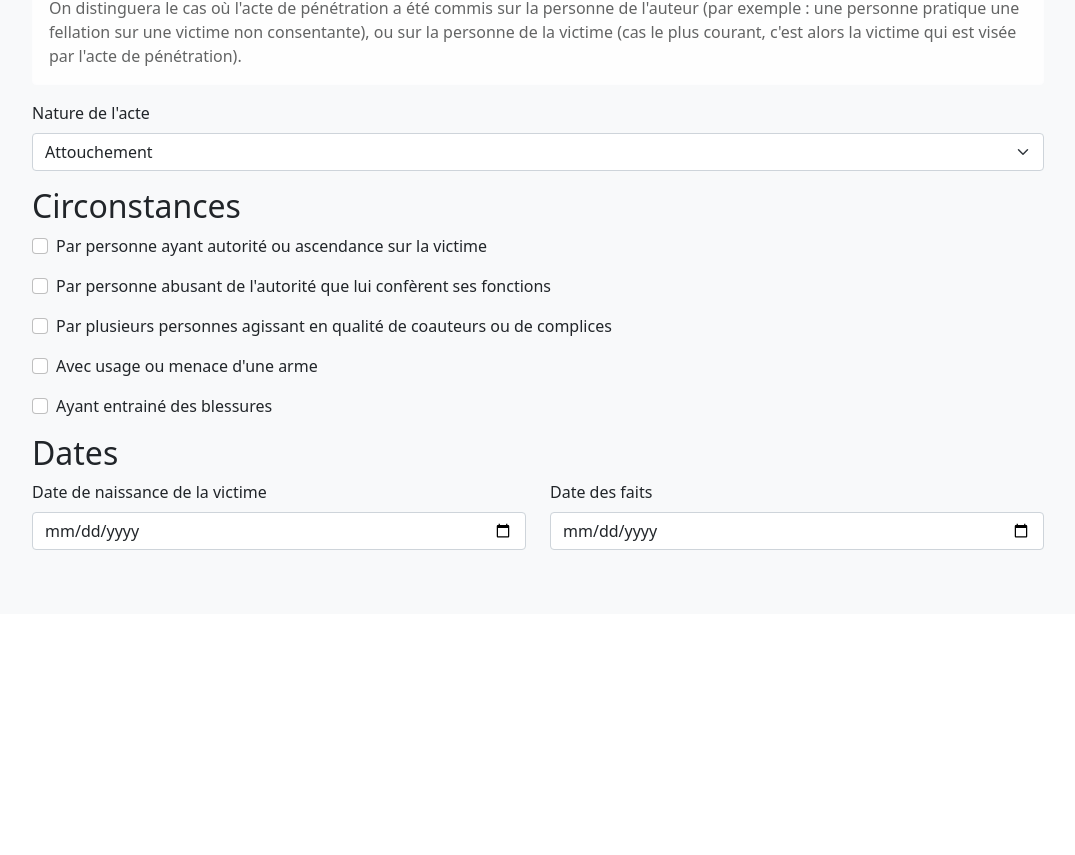
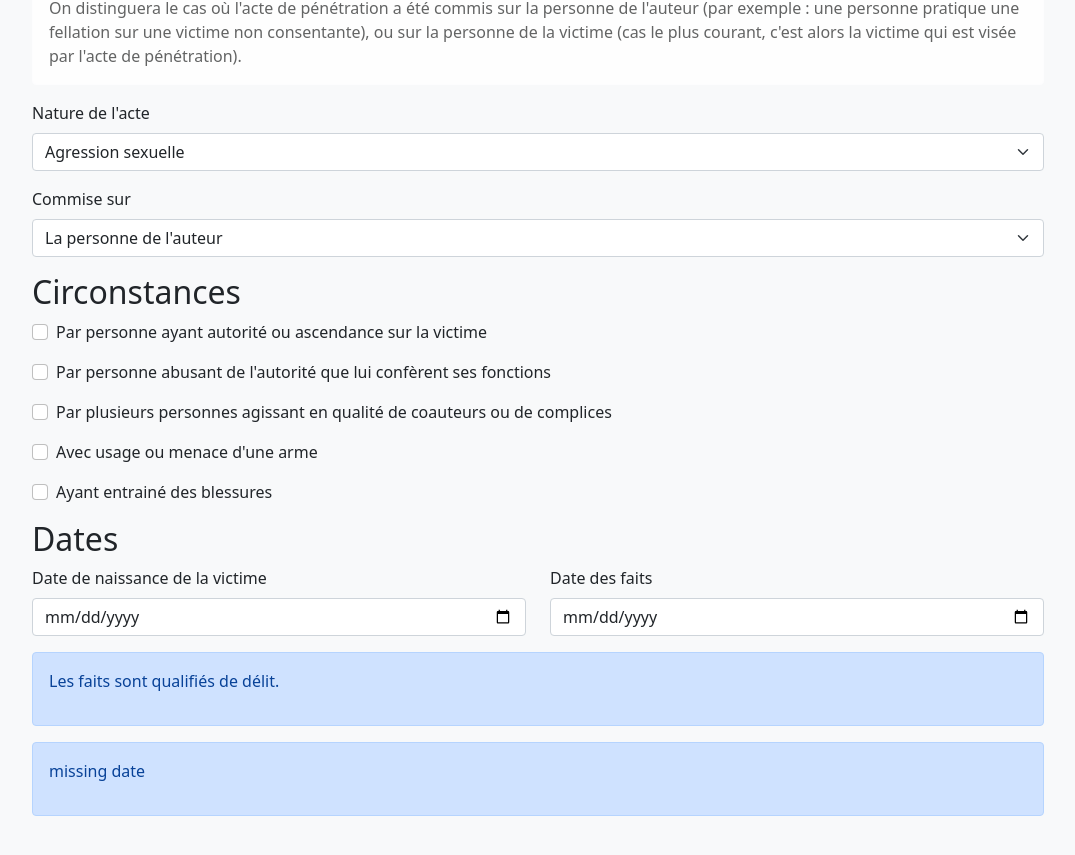
Before and after one commit to eleurent/prescription, a React (Create React App) app: page / in a window 1280 px wide. Shown: the part 419-1274 px from the top of the page, without its empty margins (102-1177 px from the left). Before the commit the page ends 1073 px from the top, so only its background shows below. Built offline with nearby package versions, Linux system fonts and the light colour scheme.

Commit message:
Add crime tree

```diff
--- a/src/component/form.jsx
+++ b/src/component/form.jsx
@@ -8,7 +8,7 @@ class InputForm extends React.Component {
     return (
       <Form onSubmit={this.props.onSubmit} onChange={this.props.onChange}>
         <h2>Nature de l'acte</h2>
-        <div class="alert alert-light" role="alert">
+        <div className="alert alert-light" role="alert">
         Il convient dans un premier temps de déterminer la nature de l'acte que vous souhaitez dénoncer :
         <ul>
           <li>Constitue une <mark>agression sexuelle</mark> le fait d'imposer à une personne un acte quelconque pouvant porter atteinte à son intégrité sexuelle ou à son intimité. Cette atteinte peut prendre des formes très diverses : attouchements sur les parties génitales, caresses sur le corps, baisers, frottement, déshabillement forcé... La jurisprudence exige que soit rapportée la preuve d'un contact physique, connoté sexuellement.</li>
@@ -20,8 +20,16 @@ class InputForm extends React.Component {
         <Form.Group className="mb-3" controlId="natureActe">
           <Form.Label>Nature de l'acte</Form.Label>
           <Form.Select name="natureActe" aria-label="Nature de l'acte">
-            <option value="attouchement">Attouchement</option>
+            <option value="agression">Agression sexuelle</option>
             <option value="penetration">Pénétration</option>
+            <option value="orogenital">Acte oro-génital sans pénétration</option>
+          </Form.Select>
+        </Form.Group>
+        <Form.Group className="mb-3" controlId="natureActe">
+          <Form.Label>Commise sur</Form.Label>
+          <Form.Select name="commiseSur" aria-label="Commise sur">
+            <option value="auteur">La personne de l'auteur</option>
+            <option value="victime">La personne de la victime</option>
           </Form.Select>
         </Form.Group>
 
--- a/src/component/prescription.jsx
+++ b/src/component/prescription.jsx
@@ -5,7 +5,8 @@ import Tree from './tree.jsx'
 
 class Prescription extends React.Component {
   state = {
-      natureActe: 'attouchement',
+      natureActe: 'agression',
+      commiseSur: 'auteur',
       circAutorite: false,
       circFonctions: false,
       circCoaction: false,
--- a/src/component/tree.jsx
+++ b/src/component/tree.jsx
@@ -9,214 +9,319 @@ function datePlusYears(date, years) {
 	return date
 }
 
+const typeCheck = (context) => {
+	switch(context.natureActe) {
+		case "agression":
+			return "delit_root";
+		case "penetration":
+		  switch(context.commiseSur) {
+		  	case "auteur":
+		  		if (!context.dateOfFacts)
+		  			return "missingDate";
+		  		return context.dateOfFacts < new Date('2018-08-03') ? "delit_root" : "crime_root";
+	  		case "victime":
+	  			return "crime_root";
+	  		default:
+	  			return "error";
+		  }
+		case "orogenital":
+			if (!context.dateOfFacts)
+  			return "missingDate";
+			return context.dateOfFacts < new Date('2021-04-21') ? "delit_root" : "crime_root";
+		default:
+			return "error";
+	}
+};
 
-const dateCheck_1 = (context) => {
+const delit = (context) => {
 	const date = ("prescriptionDate" in context) ? context.prescriptionDate : context.dateOfFacts;
 	if (!context.dateOfFacts || !context.dateOfBirth)
 		return "missingDate";
 	if (date < new Date('1989-07-04')) {
-		return "dateCheck_1_1";
+		context.validUntil = new Date('1989-07-04');
+		return "delit_1";
 	} else if (date < new Date('1998-06-18')) {
-		return "dateCheck_1_2";
+		context.validUntil = new Date('1998-06-18');
+		return "delit_2";
 	} else if (date < new Date('2004-03-10')) {
-		return "dateCheck_1_3";
+		context.validUntil = new Date('2004-03-10');
+		return "delit_3";
 	} else if (date < new Date('2017-03-01')) {
-		return "dateCheck_1_4";
+		context.validUntil = new Date('2017-03-01');
+		return "delit_4";
 	} else {
-  	return "dateCheck_1_5";
+		context.validUntil = new Date('9999-01-01'); // Unknown
+  	return "delit_5";
   }
 };
 
-const dateCheck_1_1 = (context) => {
+const delit_1 = (context) => {
 	context.prescriptionDate = datePlusYears(context.dateOfFacts, 3);
-	if (context.prescriptionDate < new Date('1989-07-04'))
+	if (context.prescriptionDate < context.validUntil)
 		return context.prescriptionDate;
 	else
-		return "dateCheck_1";
+		return "delit";
 };
 
-const dateCheck_1_2 = (context) => {
+const delit_2 = (context) => {
 	context.applicationDate = "prescriptionDate" in context ? context.prescriptionDate : context.dateOfFacts;
 	if (context.isMinor && (context.circAutorite || context.circFonctions))
-		return "dateCheck_1_2_1";
+		return "delit_2_1";
 	else
 		return "prescriptionSocle";
 };
 
-const dateCheck_1_2_1 = (context) => {
-	context.applicationDate = "prescriptionDate" in context ? context.prescriptionDate : context.dateOfFacts;
+const delit_2_1 = (context) => {
 	context.prescriptionDate = datePlusYears(context.dateOfBirth, 21);
-	if (context.prescriptionDate > new Date('1998-06-18'))
-		return "dateCheck_1";
-	else
-		return context.prescriptionDate;
+	return (context.prescriptionDate < context.validUntil) ? context.prescriptionDate : "delit";
 }
 
 const prescriptionSocle = (context) => {
   context.prescriptionDate = datePlusYears(context.dateOfFacts, 3);
-  return context.prescriptionDate;
+  return (context.prescriptionDate < context.validUntil) ? context.prescriptionDate : "delit";
 }
 
 const prescriptionSocle6 = (context) => {
   context.prescriptionDate = datePlusYears(context.dateOfFacts, 6);
-  return context.prescriptionDate;
+  return (context.prescriptionDate < context.validUntil) ? context.prescriptionDate : "delit";
 }
 
-const dateCheck_1_3 = (context) => {
+const delit_3 = (context) => {
 	context.applicationDate = "prescriptionDate" in context ? context.prescriptionDate : context.dateOfFacts;
 	if (context.isMinor) {
     if (context.isMinor15 && (context.circAutorite || context.circFonctions || context.circCoaction || context.circArme || context.circBlessures)) {
-    	return "dateCheck_1_3_2";
+    	return "delit_3_2";
 		} else {
-			return "dateCheck_1_3_1";
+			return "delit_3_1";
 		}
 	}
 	else
 		return "prescriptionSocle";
 };
 
-const dateCheck_1_3_1 = (context) => {
-	context.applicationDate = "prescriptionDate" in context ? context.prescriptionDate : context.dateOfFacts;
+const delit_3_1 = (context) => {
 	context.prescriptionDate = datePlusYears(context.dateOfBirth, 21);
-	if (context.prescriptionDate > new Date('2004-03-10'))
-		return "dateCheck_1";
-	else
-		return context.prescriptionDate;
+	return (context.prescriptionDate < context.validUntil) ? context.prescriptionDate : "delit";
 }
 
-const dateCheck_1_3_2 = (context) => {
-	context.applicationDate = "prescriptionDate" in context ? context.prescriptionDate : context.dateOfFacts;
+const delit_3_2 = (context) => {
 	context.prescriptionDate = datePlusYears(context.dateOfBirth, 28);
-	if (context.prescriptionDate > new Date('2004-03-10'))
-		return "dateCheck_1";
-	else
-		return context.prescriptionDate;
+	return (context.prescriptionDate < context.validUntil) ? context.prescriptionDate : "delit";
 }
 
-const dateCheck_1_4 = (context) => {
+const delit_4 = (context) => {
 	context.applicationDate = "prescriptionDate" in context ? context.prescriptionDate : context.dateOfFacts;
 	if (context.isMinor) {
     if (context.isMinor15 && (context.circAutorite || context.circFonctions || context.circCoaction || context.circArme || context.circBlessures)) {
-    	return "dateCheck_1_4_2";
+    	return "delit_4_2";
 		} else {
-			return "dateCheck_1_4_1";
+			return "delit_4_1";
 		}
 	}
 	else
 		return "prescriptionSocle";
 };
 
-const dateCheck_1_4_1 = (context) => {
-	context.applicationDate = "prescriptionDate" in context ? context.prescriptionDate : context.dateOfFacts;
+const delit_4_1 = (context) => {
 	context.prescriptionDate = datePlusYears(context.dateOfBirth, 28);
-	if (context.prescriptionDate > new Date('2017-03-01'))
-		return "dateCheck_1";
-	else
-		return context.prescriptionDate;
+	return (context.prescriptionDate < context.validUntil) ? context.prescriptionDate : "delit";
 }
 
-const dateCheck_1_4_2 = (context) => {
-	context.applicationDate = "prescriptionDate" in context ? context.prescriptionDate : context.dateOfFacts;
+const delit_4_2 = (context) => {
 	context.prescriptionDate = datePlusYears(context.dateOfBirth, 38);
-	if (context.prescriptionDate > new Date('2017-03-01'))
-		return "dateCheck_1";
-	else
-		return context.prescriptionDate;
+	return (context.prescriptionDate < context.validUntil) ? context.prescriptionDate : "delit";
 }
 
 
-const dateCheck_1_5 = (context) => {
+const delit_5 = (context) => {
 	context.applicationDate = "prescriptionDate" in context ? context.prescriptionDate : context.dateOfFacts;
 	if (context.isMinor) {
     if (context.isMinor15) {
-    	return "dateCheck_1_5_2";
+    	return "delit_5_2";
 		} else {
-			return "dateCheck_1_5_1";
+			return "delit_5_1";
 		}
 	}
 	else
 		return "prescriptionSocle6";
 };
 
-const dateCheck_1_5_1 = (context) => {
-	context.applicationDate = "prescriptionDate" in context ? context.prescriptionDate : context.dateOfFacts;
+const delit_5_1 = (context) => {
 	context.prescriptionDate = datePlusYears(context.dateOfBirth, 28);
 	return context.prescriptionDate;
 }
 
-const dateCheck_1_5_2 = (context) => {
+const delit_5_2 = (context) => {
+	context.prescriptionDate = datePlusYears(context.dateOfBirth, 38);
+	return context.prescriptionDate;
+}
+
+const crime = (context) => {
+	const date = ("prescriptionDate" in context) ? context.prescriptionDate : context.dateOfFacts;
+	if (!context.dateOfFacts || !context.dateOfBirth)
+		return "missingDate";
+	if (date < new Date('1989-07-04')) {
+		context.validUntil = new Date('1989-07-04');
+		return "crime_1";
+	} else if (date < new Date('1998-06-18')) {
+		context.validUntil = new Date('1998-06-18');
+		return "crime_2";
+	} else if (date < new Date('2004-03-10')) {
+		context.validUntil = new Date('2004-03-10');
+		return "crime_3";
+	} else if (date < new Date('2017-02-27')) {
+		context.validUntil = new Date('2017-02-27');
+		return "crime_4";
+	} else if (date < new Date('2018-08-03')) {
+		context.validUntil = new Date('2018-08-03');
+  	return "crime_5";
+	} else {
+		context.validUntil = new Date('9999-01-01');
+  	return "crime_6";
+  }
+};
+
+const crime_1 = (context) => {
+	context.prescriptionDate = datePlusYears(context.dateOfFacts, 10);
+	return (context.prescriptionDate < context.validUntil) ? context.prescriptionDate : "crime";
+
+};
+
+const crime_2 = (context) => {
 	context.applicationDate = "prescriptionDate" in context ? context.prescriptionDate : context.dateOfFacts;
+	if (context.isMinor && (context.circAutorite || context.circFonctions))
+		return "crime_major10";
+	else
+		return "crime_prescriptionSocle10";
+};
+
+const crime_3 = (context) => {
+	context.applicationDate = "prescriptionDate" in context ? context.prescriptionDate : context.dateOfFacts;
+	if (context.isMinor)
+		return "crime_major10";
+	else
+		return "crime_prescriptionSocle10";
+};
+
+const crime_4 = (context) => {
+	context.applicationDate = "prescriptionDate" in context ? context.prescriptionDate : context.dateOfFacts;
+	if (context.isMinor)
+		return "crime_major20";
+	else
+		return "crime_prescriptionSocle10";
+};
+const crime_5 = (context) => {
+	context.applicationDate = "prescriptionDate" in context ? context.prescriptionDate : context.dateOfFacts;
+	if (context.isMinor)
+		return "crime_major20";
+	else
+		return "crime_prescriptionSocle20";
+};
+
+const crime_6 = (context) => {
+	context.applicationDate = "prescriptionDate" in context ? context.prescriptionDate : context.dateOfFacts;
+	if (context.isMinor)
+		return "crime_major30";
+	else
+		return "crime_prescriptionSocle20";
+};
+
+const crime_prescriptionSocle10 = (context) => {
+  context.prescriptionDate = datePlusYears(context.dateOfFacts, 10);
+	return (context.prescriptionDate < context.validUntil) ? context.prescriptionDate : "crime";
+}
+
+const crime_prescriptionSocle20 = (context) => {
+  context.prescriptionDate = datePlusYears(context.dateOfFacts, 20);
+	return (context.prescriptionDate < context.validUntil) ? context.prescriptionDate : "crime";
+}
+
+const crime_major10 = (context) => {
+	context.prescriptionDate = datePlusYears(context.dateOfBirth, 28);
+	return (context.prescriptionDate < context.validUntil) ? context.prescriptionDate : "crime";
+}
+
+const crime_major20 = (context) => {
 	context.prescriptionDate = datePlusYears(context.dateOfBirth, 38);
+	return (context.prescriptionDate < context.validUntil) ? context.prescriptionDate : "crime";
+}
+
+const crime_major30 = (context) => {
+	context.prescriptionDate = datePlusYears(context.dateOfBirth, 48);
 	return context.prescriptionDate;
 }
 
 
 const nodes = {
-  	dateCheck_start: {
-  		rule: dateCheck_1,
+  	typeCheck: {
+  		rule: typeCheck,
   		description: null
   	},
-  	dateCheck_1: {
-  		rule: dateCheck_1,
+  	delit_root: {
+  		rule: delit,
+  		description: "Les faits sont qualifiés de délit."
+  	},
+  	delit: {
+  		rule: delit,
   		description: `Les faits n'étaient pas prescrits au moment de l'entrée en vigueur d'une nouvelle loi de réforme portant allongement du délai prescription de l'action publique (voir ci-dessous).`
   	},
-  	dateCheck_1_1: {
-  		rule: dateCheck_1_1,
+  	delit_1: {
+  		rule: delit_1,
   		description: (context) => `Le ${context.dateOfFacts.toLocaleDateString()}, le délit d'agression sexuelle se prescrivait par 3 ans à compter de la date de la commission des faits, soit le ${context.prescriptionDate.toLocaleDateString()}.`,
   		law: "Loi du 31 décembre 1957 instituant le code de procédure pénale"
   	},
-  	dateCheck_1_2: {
-  		rule: dateCheck_1_2,
-  		description:  (context) => `Le ${context.applicationDate.toLocaleDateString()}, le délit d'agression sexuelle se prescrivait:\n- par 3 ans à compter de la majorité de la victime mineure, lorsque les faits ont été commis par ascendant ou personne ayant autorité sur elle\n- par 3 ans, à compter de la date de commission des faits s'agissant des autres cas.`,
+  	delit_2: {
+  		rule: delit_2,
+  		description:  (context) => `Le ${context.applicationDate.toLocaleDateString()}, le délit d'agression sexuelle se prescrivait: \n- par 3 ans à compter de la majorité de la victime mineure, lorsque les faits ont été commis par ascendant ou personne ayant autorité sur elle\n- par 3 ans, à compter de la date de commission des faits s'agissant des autres cas.`,
   		law: "Loi du 14 juillet 1989, décision de la chambre criminelle du 2 décembre 1998"
   	},
-  	dateCheck_1_2_1: {
-  		rule: dateCheck_1_2_1,
+  	delit_2_1: {
+  		rule: delit_2_1,
   		description:  (context) => `En application de la loi précitée, le délai de prescription de l'action publique court jusqu'au ${context.prescriptionDate.toLocaleDateString()}.`
   	},
-  	dateCheck_1_3: {
-  		rule: dateCheck_1_3,
-  		description:  (context) => `Le ${context.applicationDate.toLocaleDateString()}, le délit d'agression sexuelle se prescrivait:\n- par 3 ans à compter de la majorité de la victime mineure, ou\n- par 10 ans à compter de la majorité de la victime agée de moins de 15 ans lorsque les faits ont été commis par ascendant ou personne ayant autorité sur elle, ou par personne abusant de l'autorité que lui confère ses fonctions, ou par plusieurs personnes agissant en coaction, ou avec usage ou menace d'une arme, ou ayant entrainé des blessures\n- par 3 ans, à compter de la date de commission des faits s'agissant des autres cas.`,
+  	delit_3: {
+  		rule: delit_3,
+  		description:  (context) => `Le ${context.applicationDate.toLocaleDateString()}, le délit d'agression sexuelle se prescrivait: \n- par 3 ans à compter de la majorité de la victime mineure, ou\n- par 10 ans à compter de la majorité de la victime agée de moins de 15 ans lorsque les faits ont été commis par ascendant ou personne ayant autorité sur elle, ou par personne abusant de l'autorité que lui confère ses fonctions, ou par plusieurs personnes agissant en coaction, ou avec usage ou menace d'une arme, ou ayant entrainé des blessures\n- par 3 ans, à compter de la date de commission des faits s'agissant des autres cas.`,
   		law: "Loi du 18 juin 1998, et loi du 19 mars 2003"
   	},
-  	dateCheck_1_3_1: {
-  		rule: dateCheck_1_3_1,
+  	delit_3_1: {
+  		rule: delit_3_1,
   		description:  (context) => `En application, le délit d'agression sexuelle se prescrivait par 3 ans à compter de la majorité de la victime mineure, soit le ${context.prescriptionDate.toLocaleDateString()}.`,
   		law: ""
   	},
-  	dateCheck_1_3_2: {
-  		rule: dateCheck_1_3_2,
-  		description:  (context) => `En application, le délit d'agression sexuelle se prescrivait par 10 ans à compter de la majorité de la victime agée de moins de 15 ans, puisque les faits ont été commis par ascendant ou personne ayant autorité sur elle, ou par personne abusant de l'autorité que lui confère ses fonctions, ou par plusieurs personnes agissant en coaction, ou avec usage ou menace d'une arme, ou ayant entrainé des blessures; soit le ${context.prescriptionDate.toLocaleDateString()}.`,
+  	delit_3_2: {
+  		rule: delit_3_2,
+  		description:  (context) => `En application, le délit d'agression sexuelle se prescrivait par 10 ans à compter de la majorité de la victime agée de moins de 15 ans, puisque les faits ont été commis par ascendant ou personne ayant autorité sur elle, ou par personne abusant de l'autorité que lui confère ses fonctions, ou par plusieurs personnes agissant en coaction, ou avec usage ou menace d'une arme, ou ayant entrainé des blessures ; soit le ${context.prescriptionDate.toLocaleDateString()}.`,
   		law: ""
   	},
-  	dateCheck_1_4: {
-  		rule: dateCheck_1_4,
-  		description:  (context) => `Le ${context.applicationDate.toLocaleDateString()}, le délit d'agression sexuelle se prescrivait:\n- par 10 ans à compter de la majorité de la victime mineure, ou\n- par 20 ans à compter de la majorité de la victime agée de moins de 15 ans lorsque les faits ont été commis par ascendant ou personne ayant autorité sur elle, ou par personne abusant de l'autorité que lui confère ses fonctions, ou par plusieurs personnes agissant en coaction, ou avec usage ou menace d'une arme, ou ayant entrainé des blessures\n- par 3 ans, à compter de la date de commission des faits s'agissant des autres cas.`,
+  	delit_4: {
+  		rule: delit_4,
+  		description:  (context) => `Le ${context.applicationDate.toLocaleDateString()}, le délit d'agression sexuelle se prescrivait: \n- par 10 ans à compter de la majorité de la victime mineure, ou\n- par 20 ans à compter de la majorité de la victime agée de moins de 15 ans lorsque les faits ont été commis par ascendant ou personne ayant autorité sur elle, ou par personne abusant de l'autorité que lui confère ses fonctions, ou par plusieurs personnes agissant en coaction, ou avec usage ou menace d'une arme, ou ayant entrainé des blessures\n- par 3 ans, à compter de la date de commission des faits s'agissant des autres cas.`,
   		law: "Loi du 10 mars 2004, et loi du 5 avril 2006"
   	},
-  	dateCheck_1_4_1: {
-  		rule: dateCheck_1_4_1,
+  	delit_4_1: {
+  		rule: delit_4_1,
   		description:  (context) => `En application, le délit d'agression sexuelle se prescrivait par 10 ans à compter de la majorité de la victime mineure, soit le ${context.prescriptionDate.toLocaleDateString()}.`,
   		law: ""
   	},
-  	dateCheck_1_4_2: {
-  		rule: dateCheck_1_4_2,
-  		description:  (context) => `En application, le délit d'agression sexuelle se prescrivait par 20 ans à compter de la majorité de la victime agée de moins de 15 ans, puisque les faits ont été commis par ascendant ou personne ayant autorité sur elle, ou par personne abusant de l'autorité que lui confère ses fonctions, ou par plusieurs personnes agissant en coaction, ou avec usage ou menace d'une arme, ou ayant entrainé des blessures; soit le ${context.prescriptionDate.toLocaleDateString()}.`,
+  	delit_4_2: {
+  		rule: delit_4_2,
+  		description:  (context) => `En application, le délit d'agression sexuelle se prescrivait par 20 ans à compter de la majorité de la victime agée de moins de 15 ans, puisque les faits ont été commis par ascendant ou personne ayant autorité sur elle, ou par personne abusant de l'autorité que lui confère ses fonctions, ou par plusieurs personnes agissant en coaction, ou avec usage ou menace d'une arme, ou ayant entrainé des blessures ; soit le ${context.prescriptionDate.toLocaleDateString()}.`,
   		law: ""
   	},
-  	dateCheck_1_5: {
-  		rule: dateCheck_1_5,
+  	delit_5: {
+  		rule: delit_5,
   		description: (context) => `Le ${context.applicationDate.toLocaleDateString()}, le délit d'agression sexuelle se prescrivait:\n- par 10 ans à compter de la majorité de la victime mineure, ou\n- par 20 ans à compter de la majorité de la victime agée de moins de 15 ans \n- par 6 ans, à compter de la date de commission des faits s'agissant des autres cas.`,
   		law: "Loi du 1er mars 2017"
   	},
-  	dateCheck_1_5_1: {
-  		rule: dateCheck_1_5_1,
+  	delit_5_1: {
+  		rule: delit_5_1,
   		description:  (context) => `En application, le délit d'agression sexuelle se prescrivait par 10 ans à compter de la majorité de la victime mineure, soit le ${context.prescriptionDate.toLocaleDateString()}.`,
   		law: ""
   	},
-  	dateCheck_1_5_2: {
-  		rule: dateCheck_1_5_2,
-  		description:  (context) => `En application, le délit d'agression sexuelle se prescrivait par 20 ans à compter de la majorité de la victime agée de moins de 15 ans; soit le ${context.prescriptionDate.toLocaleDateString()}.`,
+  	delit_5_2: {
+  		rule: delit_5_2,
+  		description:  (context) => `En application, le délit d'agression sexuelle se prescrivait par 20 ans à compter de la majorité de la victime agée de moins de 15 ans ; soit le ${context.prescriptionDate.toLocaleDateString()}.`,
   		law: ""
   	},
   	prescriptionSocle: {
@@ -225,10 +330,71 @@ const nodes = {
   	},
   	prescriptionSocle6: {
   		rule: prescriptionSocle6,
-  		description: (context) => `Le délit d'agression sexuelle se prescrivait à 6 ans à compter de la date de commission des faits, soit le ${context.prescriptionDate.toLocaleDateString()}.`
+  		description: (context) => `En application, le délit d'agression sexuelle se prescrivait à 6 ans à compter de la date de commission des faits, soit le ${context.prescriptionDate.toLocaleDateString()}.`
+  	},
+  	crime_root: {
+  		rule: crime,
+  		description: "Les faits sont qualifiés de crime."
+  	},
+  	crime: {
+  		rule: crime,
+  		description: null
+  	},
+  	crime_1: {
+  		rule: crime_1,
+  		description: (context) => `Le ${context.dateOfFacts.toLocaleDateString()}, le crime de viol se prescrivait par 10 ans à compter de la date de la commission des faits, soit le ${context.prescriptionDate.toLocaleDateString()}.`,
+  		law: "Loi du 31 décembre 1957 instituant le code de procédure pénale"
+  	},
+  	crime_2: {
+  		rule: crime_2,
+      description:  (context) => `Le ${context.applicationDate.toLocaleDateString()}, le crime de viol se prescrivait: \n- par 10 ans à compter de la majorité de la victime mineure, lorsque les faits ont été commis par ascendant ou personne ayant autorité sur elle\n- par 10 ans, à compter de la date de commission des faits s'agissant des autres cas.`,
+  		law: "Loi du 14 juillet 1989"
+  	},
+  	crime_3: {
+  		rule: crime_3,
+      description:  (context) => `Le ${context.applicationDate.toLocaleDateString()}, le crime de viol se prescrivait: \n- par 10 ans à compter de la majorité de la victime mineure\n- par 10 ans, à compter de la date de commission des faits s'agissant des autres cas.`,
+  		law: "Loi du 18 juin 1998"
+  	},
+  	crime_4: {
+  		rule: crime_4,
+      description:  (context) => `Le ${context.applicationDate.toLocaleDateString()}, le crime de viol se prescrivait: \n- par 20 ans à compter de la majorité de la victime mineure\n- par 10 ans, à compter de la date de commission des faits s'agissant des autres cas.`,
+  		law: "Loi du 10 mars 2004"
+  	},
+  	crime_5: {
+  		rule: crime_5,
+      description:  (context) => `Le ${context.applicationDate.toLocaleDateString()}, le crime de viol se prescrivait: \n- par 20 ans à compter de la majorité de la victime mineure\n- par 20 ans, à compter de la date de commission des faits s'agissant des autres cas.`,
+  		law: "Loi du 27 février 2017"
+  	},
+  	crime_6: {
+  		rule: crime_6,
+      description:  (context) => `Le ${context.applicationDate.toLocaleDateString()}, le crime de viol se prescrivait: \n- par 30 ans à compter de la majorité de la victime mineure\n- par 20 ans, à compter de la date de commission des faits s'agissant des autres cas.`,
+  		law: "Loi du 3 aout 2018"
+  	},
+  	crime_prescriptionSocle10: {
+  		rule: crime_prescriptionSocle10,
+  		description: (context) => `En application, le crime de viol se prescrivait à 10 ans à compter de la date de commission des faits, soit le ${context.prescriptionDate.toLocaleDateString()}.`
+  	},
+  	crime_prescriptionSocle20: {
+  		rule: crime_prescriptionSocle20,
+  		description: (context) => `En application, le crime de viol se prescrivait à 20 ans à compter de la date de commission des faits, soit le ${context.prescriptionDate.toLocaleDateString()}.`
+  	},
+  	crime_major10: {
+  		rule: crime_major10,
+  		description:  (context) => `En application, le crime de viol se prescrivait par 10 ans à compter de la majorité de la victime mineure, soit le ${context.prescriptionDate.toLocaleDateString()}.`,
+  	},
+  	crime_major20: {
+  		rule: crime_major20,
+  		description:  (context) => `En application, le crime de viol se prescrivait par 20 ans à compter de la majorité de la victime mineure, soit le ${context.prescriptionDate.toLocaleDateString()}.`,
+  	},
+  	crime_major30: {
+  		rule: crime_major30,
+  		description:  (context) => `En application, le crime de viol se prescrivait par 30 ans à compter de la majorité de la victime mineure, soit le ${context.prescriptionDate.toLocaleDateString()}.`,
   	},
   	missingDate: {
-  		description: null
+  		description: "missing date"
+  	},
+  	error: {
+  		description: "Unknown type"
   	},
 };
 
@@ -272,7 +438,7 @@ const Node = (props) => {
 class Tree extends React.Component {
   constructor(props) {
   	super(props);
-    this.state = {root: "dateCheck_start"}
+    this.state = {root: "typeCheck"}
   }
 
   traverse(inputValues) {
@@ -285,6 +451,7 @@ class Tree extends React.Component {
   		node = next_node
   	}
   	path.push(<Node key={path.length} value={node} context={{...context}}/>);
+  	console.log(path.map(v => v.props.value))
   	return path
   }
 
```
